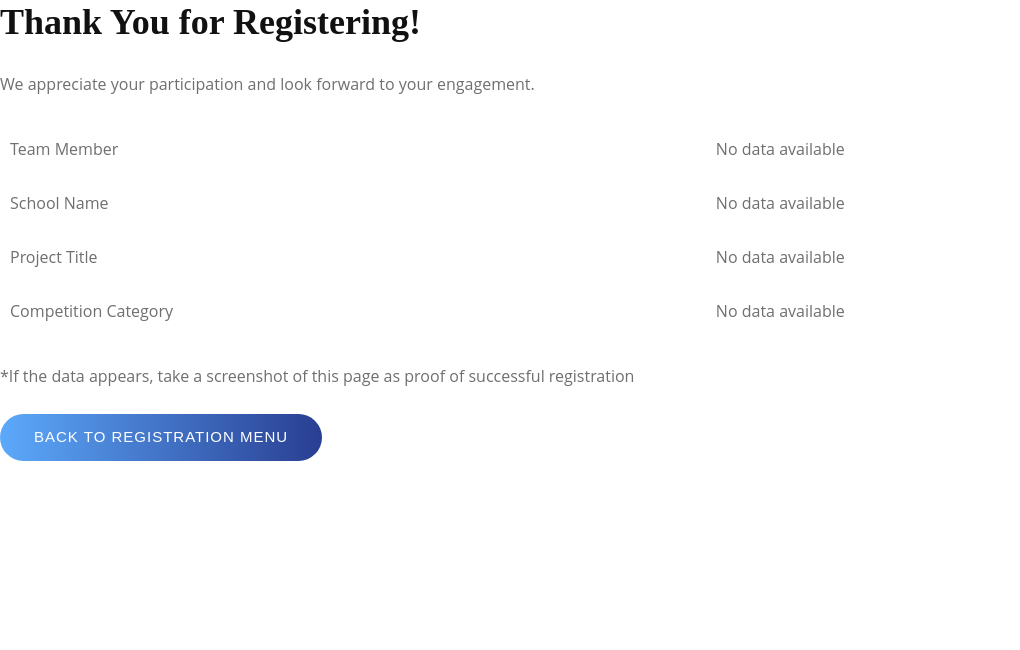
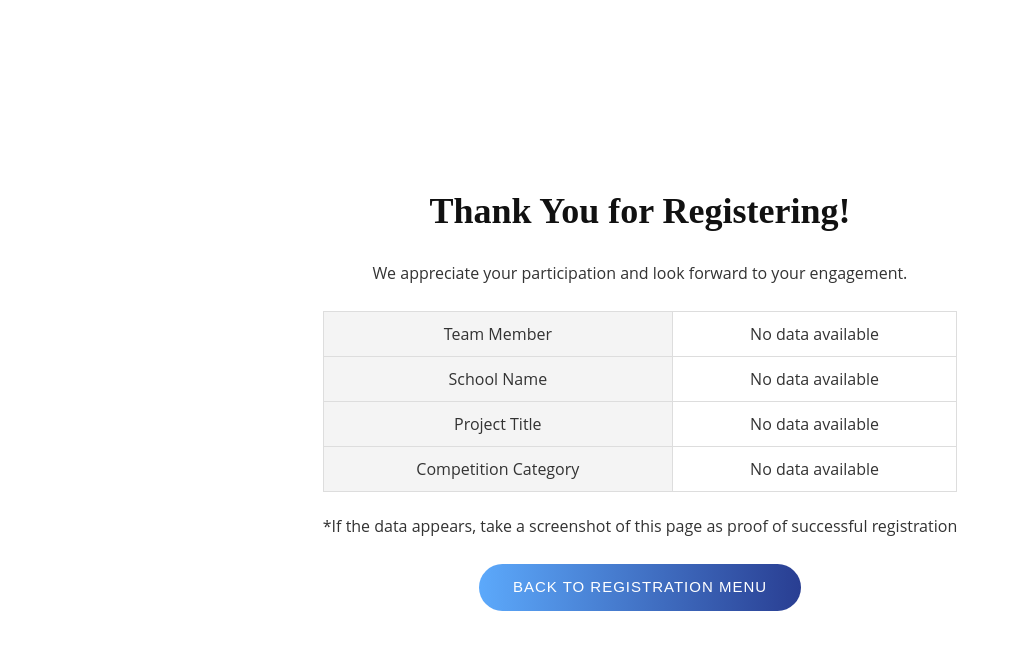
Before and after one commit to iysaofficial/aiseefnew, a Next.js app: page /registration/thankyouinter in a window 1280 px wide. Shown: the top 650 px of the page, without its empty margins (0-1020 px from the left). Built offline with nearby package versions, Linux system fonts and the light colour scheme.

Commit message:
update style -k

```diff
--- a/src/styles/globals.css
+++ b/src/styles/globals.css
@@ -591,3 +591,74 @@ input[type="checkbox"] {
     transform: translateY(0);
   }
 }
+
+
+/* THANKYOU START */
+/* THANKYOU START */
+.thankyou {
+  text-align: center;
+  padding: 20px;
+}
+.thankyou-table {
+  margin: 20px auto;
+  width: 100%;
+  border-collapse: collapse;
+}
+.thankyou-table td {
+  padding: 10px;
+  border: 1px solid #ddd;
+}
+.thankyou-table td:first-child {
+  font-weight: bold;
+  background: #f4f4f4;
+}
+
+.thankyou {
+  height: 100vh;
+  background: var(--warna-tulisan2);
+  display: flex;
+  justify-content: center;
+  align-items: center;
+  background-size: cover;
+  background-repeat: no-repeat;
+  color: var(--warna-tulisan) !important;
+  text-align: center;
+}
+@media (max-width: 426px) {
+  .thankyou {
+    height: 150vh;
+  }
+}
+
+/* THANKYOU END */
+/* THANKYOU END */
+
+/* LOW START */
+/* LOW STAT */
+.low-section{
+  padding: 100px 0px 100px 0px;
+  align-content: center;
+}
+/* LOW END */
+/* LOW END */
+
+.scroll-to-top {
+  position: fixed;
+  bottom: 40px;
+  right: 40px;
+  background-color: #0070f3;
+  color: white;
+  border: none;
+  border-radius: 50%;
+  width: 50px;
+  height: 50px;
+  font-size: 24px;
+  cursor: pointer;
+  box-shadow: 0 4px 8px rgba(0, 0, 0, 0.2);
+  transition: background-color 0.3s ease;
+  z-index: 1000;
+}
+
+.scroll-to-top:hover {
+  background-color: #005bb5;
+}
```
